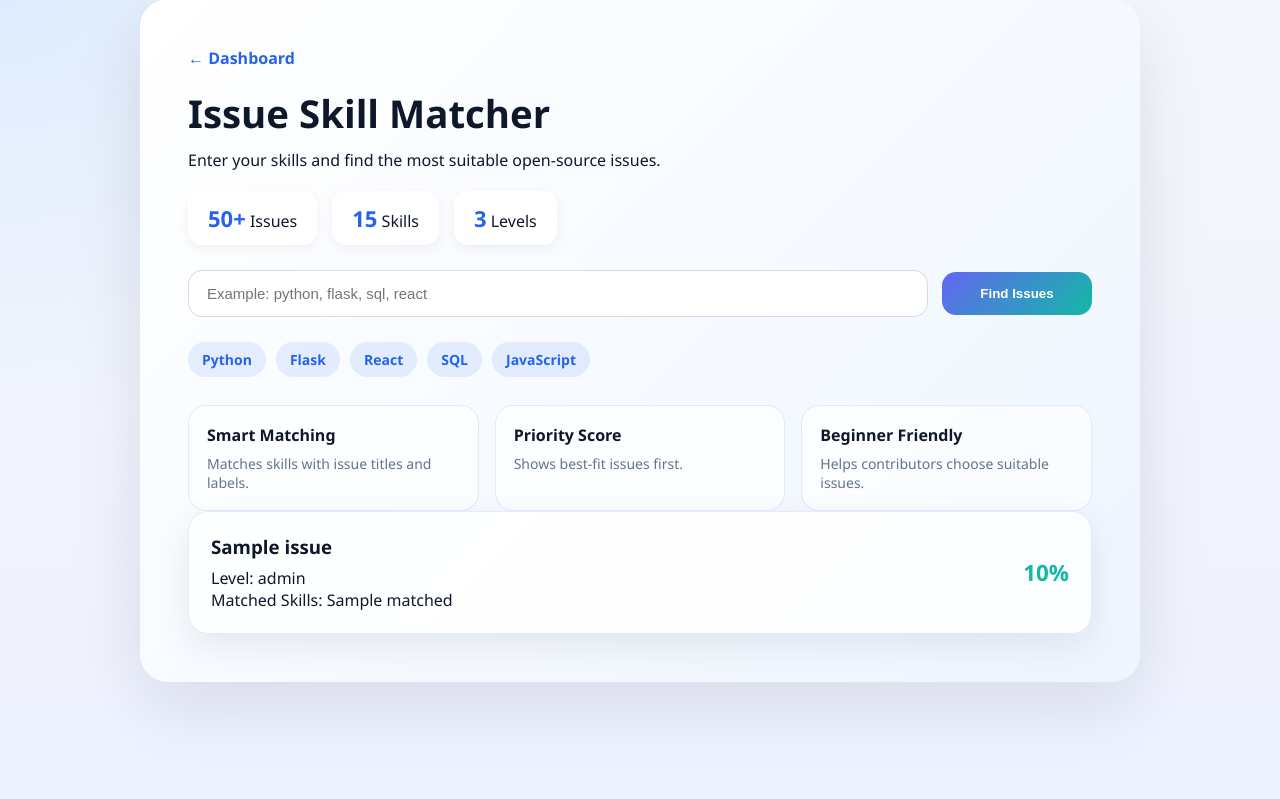
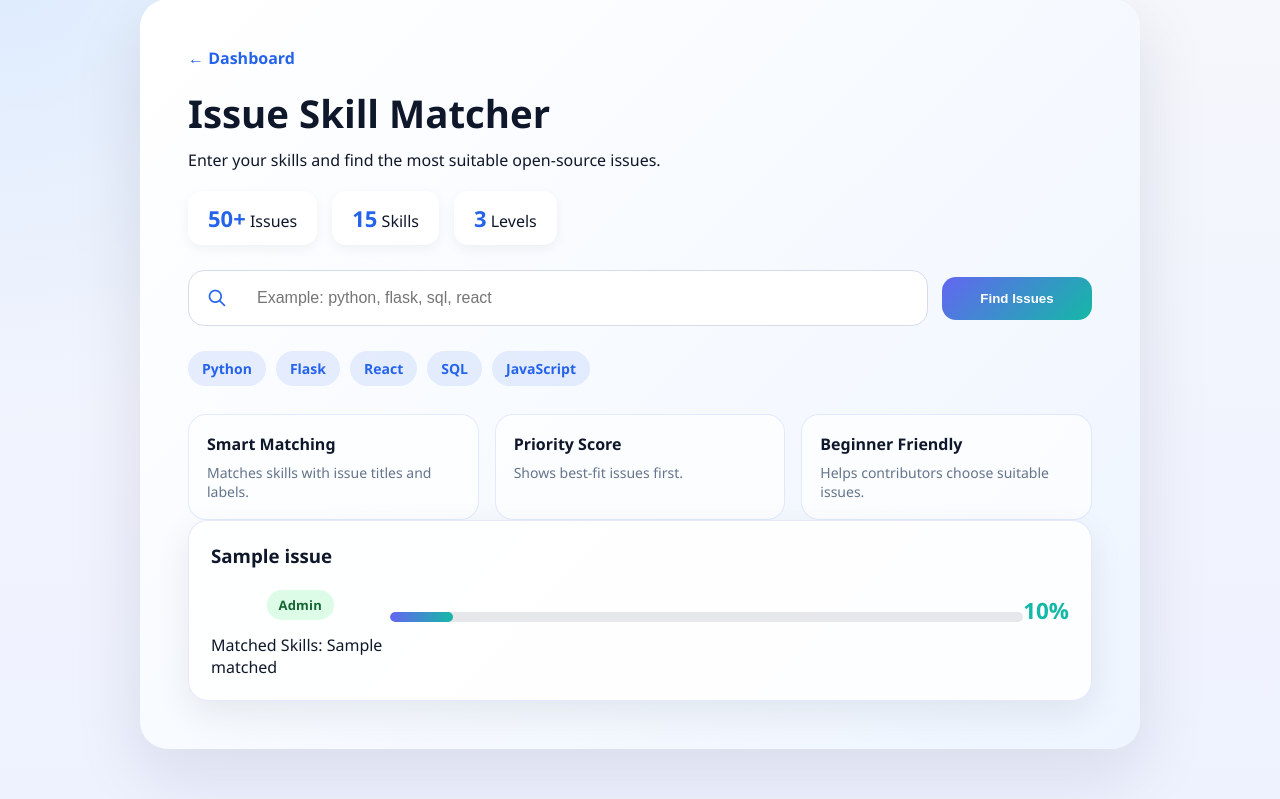
Before and after one commit to mayank200529/open-source-contributor-intelligence-platform, a Flask app: template app/templates/skill_match.html in a window 1280 px wide. Shown: the part 71-870 px from the top of the page. Run offline with Flask 3, Linux system fonts and the light colour scheme; the template is opened without the code that fills it: most values are stand-ins (such as "Sample title", 1, 10 or a date in 2020).

Commit message:
feat: add match score progress bar and issue badges

```diff
--- a/app/static/style.css
+++ b/app/static/style.css
@@ -840,3 +840,81 @@ body {
     color:#64748b;
     font-size:14px;
 }
+
+.input-wrapper{
+    flex:1;
+    display:flex;
+    align-items:center;
+    gap:12px;
+    height:56px;
+    padding:0 18px;
+    border-radius:16px;
+    border:1px solid #d6dcec;
+    background:white;
+}
+
+.input-wrapper i{
+    color:#2563eb;
+    font-size:20px;
+}
+
+.input-wrapper input{
+    flex:1;
+    border:none;
+    outline:none;
+    background:transparent;
+    font-size:16px;
+}
+
+.progress-bar{
+    width:100%;
+    height:10px;
+    background:#e5e7eb;
+    border-radius:999px;
+    margin-top:12px;
+    overflow:hidden;
+}
+
+.progress-fill{
+    height:100%;
+    border-radius:999px;
+    background:linear-gradient(90deg,#6366f1,#14b8a6);
+}
+
+.issue-meta{
+    display:flex;
+    gap:10px;
+    margin:10px 0;
+    flex-wrap:wrap;
+}
+
+.badge{
+    padding:6px 12px;
+    border-radius:999px;
+    font-size:13px;
+    font-weight:700;
+}
+
+.badge.beginner{
+    background:#dcfce7;
+    color:#166534;
+}
+
+.badge.intermediate{
+    background:#fef3c7;
+    color:#92400e;
+}
+
+.badge.advanced{
+    background:#fee2e2;
+    color:#991b1b;
+}
+
+.good-first-issue{
+    padding:6px 12px;
+    border-radius:999px;
+    background:#dbeafe;
+    color:#1d4ed8;
+    font-size:13px;
+    font-weight:700;
+}
--- a/app/templates/skill_match.html
+++ b/app/templates/skill_match.html
@@ -3,6 +3,7 @@
 <head>
     <title>Issue Skill Matcher</title>
     <link rel="stylesheet" href="/static/style.css">
+    <link rel="stylesheet" href="https://cdn.jsdelivr.net/npm/@tabler/icons-webfont@latest/tabler-icons.min.css">
 </head>
 <body>
 
@@ -21,12 +22,15 @@
 
 
     <form method="POST" class="skill-form">
+        <div class="input-wrapper">
+            <i class="ti ti-search"></i>
             <input
                 type="text"
                 name="skills"
                 placeholder="Example: python, flask, sql, react"
                 required
             >
+        </div>
         <button type="submit">Find Issues</button>
     </form>
     <div class="skill-chips">
@@ -58,8 +62,20 @@
         <div class="issue-card">
             <div>
                 <h3>{{ issue.title }}</h3>
-                <p>Level: {{ issue.level }}</p>
+                <div class="issue-meta">
+                    <span class="badge {{ issue.level }}">
+                        {{ issue.level.title() }}
+                    </span>
+
+                    {% if issue.level == "beginner" %}
+                        <span class="good-first-issue">Good First Issue</span>
+                    {% endif %}
+                </div>
                 <p>Matched Skills: {{ issue.matched | join(', ') }}</p>
+            </div>
+
+            <div class="progress-bar">
+                <div class="progress-fill" style="width: {{ issue.score }}%"></div>
             </div>
 
             <span class="match-score">{{ issue.score }}%</span>
```
Lines whose indentation alone changed are shown as unchanged.
